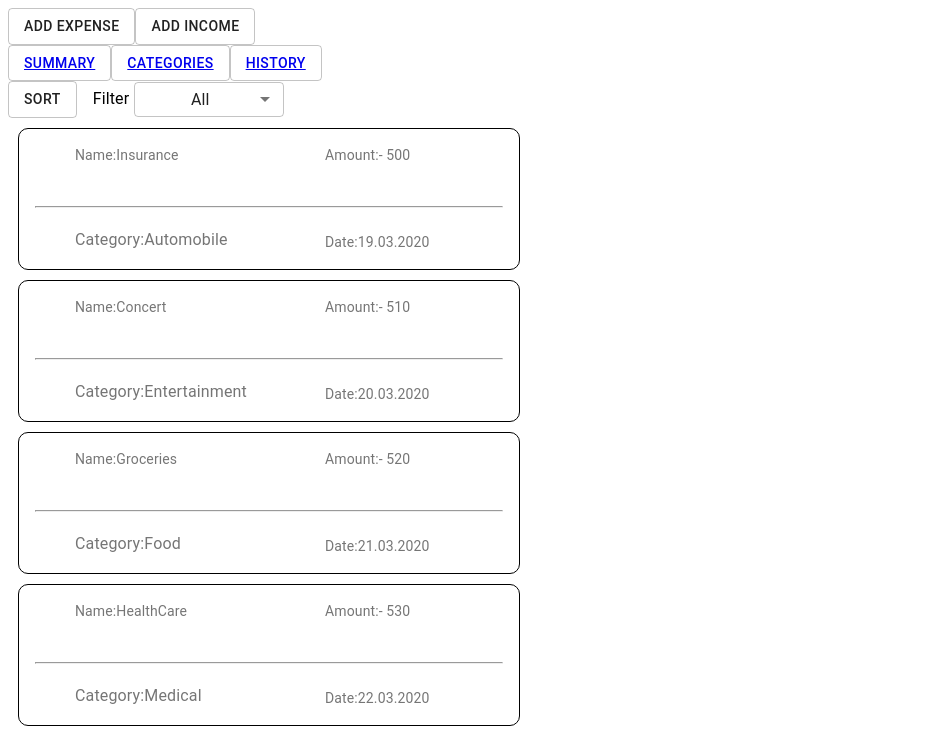
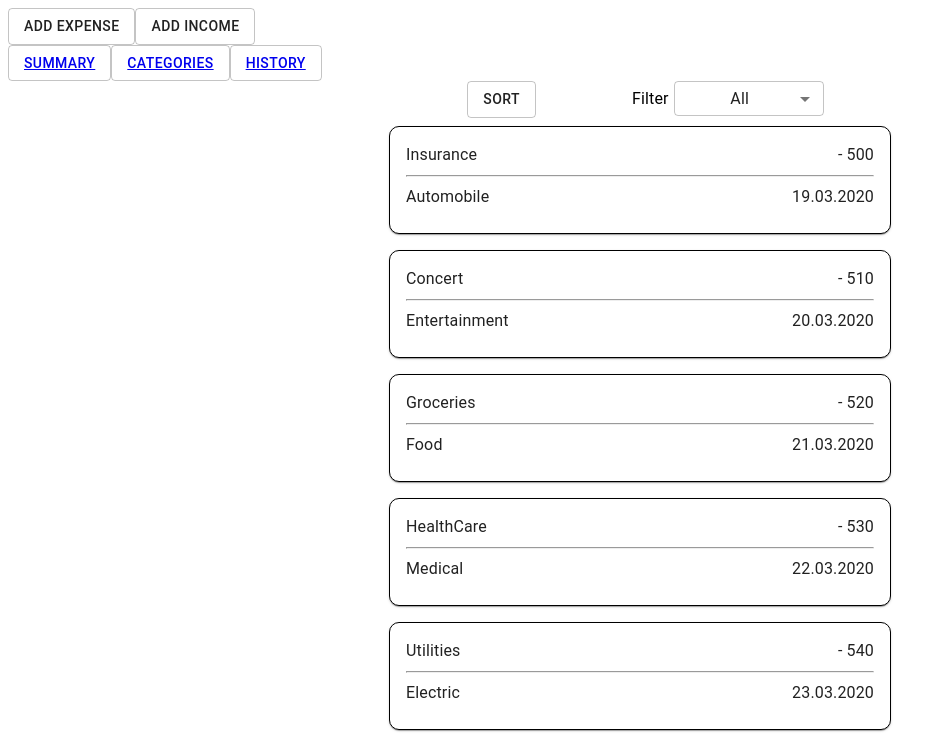
Before and after one commit to LuizaAv/aca-final-project-lge, a React (Create React App) app: page /History in a window 1280 px wide. Shown: the top 734 px of the page, without its empty margins (0-947 px from the left). Built offline with nearby package versions, Linux system fonts and the light colour scheme.

Commit message:
feat(History) added edit, delete and grid syle

```diff
--- /dev/null
+++ b/src/pages/History/DeleteHistory.js
@@ -0,0 +1,51 @@
+import React from 'react';
+import propTypes from 'prop-types';
+import DeleteIcon from '@material-ui/icons/Delete';
+import { makeStyles } from '@material-ui/core/styles';
+
+import { useStoreContext } from '../../store/storeContext';
+import { deleteBudget } from '../../store/actions';
+
+const useStyles = makeStyles({
+  icon: {
+    color: '#fff',
+    borderRadius: '100%',
+    padding: 10,
+    '&:hover': {
+      backgroundColor: '#ffffff10',
+    },
+  },
+});
+
+export default function DeleteHistory({ budget }) {
+  const classes = useStyles();
+  const { dispatch } = useStoreContext();
+
+  const handleDeleteBudget = () => {
+    dispatch(deleteBudget(budget));
+  };
+
+  return <DeleteIcon fontSize="large" className={classes.icon} onClick={handleDeleteBudget} />;
+}
+
+DeleteHistory.propTypes = {
+  budget: propTypes.shape({
+    id: propTypes.string.isRequired,
+    type: propTypes.string.isRequired,
+    name: propTypes.string.isRequired,
+    category: propTypes.string.isRequired,
+    amount: propTypes.number.isRequired,
+    date: propTypes.string.isRequired,
+  }),
+};
+
+DeleteHistory.defaultProps = {
+  budget: {
+    id: propTypes.string.isRequired,
+    type: propTypes.string.isRequired,
+    name: propTypes.string.isRequired,
+    category: propTypes.string.isRequired,
+    amount: propTypes.number.isRequired,
+    date: propTypes.string.isRequired,
+  },
+};
--- /dev/null
+++ b/src/pages/History/EditHistory.js
@@ -0,0 +1,195 @@
+import React, { useState } from 'react';
+import propTypes from 'prop-types';
+import Button from '@material-ui/core/Button';
+import FormControl from '@material-ui/core/FormControl';
+import InputLabel from '@material-ui/core/InputLabel';
+import Dialog from '@material-ui/core/Dialog';
+import DialogTitle from '@material-ui/core/DialogTitle';
+import DialogActions from '@material-ui/core/DialogActions';
+import Select from '@material-ui/core/Select';
+import MenuItem from '@material-ui/core/MenuItem';
+import TextField from '@material-ui/core/TextField';
+import { MuiPickersUtilsProvider, KeyboardDatePicker } from '@material-ui/pickers';
+import DateFnsUtils from '@date-io/date-fns';
+import EditIcon from '@material-ui/icons/Edit';
+import { makeStyles } from '@material-ui/core/styles';
+
+import { useStoreContext } from '../../store/storeContext';
+import { editBudget } from '../../store/actions';
+
+const useStyles = makeStyles({
+  title: {
+    margin: 'auto',
+  },
+  itemSize: {
+    width: '80%',
+    margin: 'auto',
+    marginBottom: 15,
+  },
+  date: {
+    width: '40%',
+    margin: 'auto',
+  },
+  icon: {
+    color: '#fff',
+    borderRadius: '100%',
+    padding: 10,
+    '&:hover': {
+      backgroundColor: '#ffffff10',
+    },
+  },
+});
+
+export default function EditHistory({ budget }) {
+  const classes = useStyles();
+  const { state, dispatch } = useStoreContext();
+  const [type, setType] = useState(budget.type);
+  const [name, setName] = useState(budget.name);
+  const [category, setCategory] = useState(budget.category);
+  const [amount, setAmount] = useState(budget.amount);
+  const [date, setDate] = useState(new Date(budget.date.split('.').reverse()));
+  const [picherError, setPicherError] = useState('');
+  const [open, setOpen] = useState(false);
+
+  const handleOpen = () => {
+    setOpen(!open);
+  };
+
+  const handleTypeChange = (e) => {
+    setType(e.target.value);
+    setCategory('');
+  };
+
+  const handleNameChange = (e) => {
+    setName(e.target.value);
+  };
+
+  const handleCategoryChange = (e) => {
+    setCategory(e.target.value);
+  };
+
+  const handleAmountChange = (e) => {
+    setAmount(e.target.value);
+  };
+
+  const handleDateChange = (newData) => {
+    setDate(newData);
+  };
+
+  const handlePicherError = (e) => {
+    setPicherError(e);
+  };
+
+  const handleEditBudget = () => {
+    const { id } = budget;
+    const editedBudget = {
+      id, type, name, category, amount: +amount, date: date.toLocaleDateString(),
+    };
+    handleOpen();
+    dispatch(editBudget(editedBudget));
+  };
+
+  const doneDisabled = !(
+    type !== ''
+    && category !== ''
+    && name !== ''
+    && amount !== ''
+    && date !== null
+    && picherError === ''
+  );
+
+  return (
+    <>
+
+        <EditIcon fontSize="large" className={classes.icon}onClick={handleOpen} />
+
+
+      <Dialog fullWidth maxWidth="xs" onClose={handleOpen} open={open}>
+        <DialogTitle className={classes.title}>Edit Budget</DialogTitle>
+
+        <FormControl className={classes.itemSize}>
+          <InputLabel>Type</InputLabel>
+          <Select value={type} onChange={handleTypeChange}>
+            <MenuItem value="expense">Expense</MenuItem>
+            <MenuItem value="income">Income</MenuItem>
+          </Select>
+        </FormControl>
+
+        <FormControl className={classes.itemSize}>
+          <InputLabel>Category</InputLabel>
+          <Select value={category} onChange={handleCategoryChange}>
+            {state.categories
+              .filter((stateCategory) => stateCategory.type === type)
+              .map((stateCategory) => (
+                <MenuItem value={stateCategory.name} key={stateCategory.id}>
+                  {stateCategory.name}
+                </MenuItem>
+              ))}
+          </Select>
+        </FormControl>
+
+        <TextField
+          className={classes.itemSize}
+          label="name"
+          value={name}
+          onChange={handleNameChange}
+        />
+
+        <TextField
+          className={classes.itemSize}
+          label="Amount"
+          type="number"
+          value={amount}
+          onChange={handleAmountChange}
+        />
+
+        <MuiPickersUtilsProvider utils={DateFnsUtils}>
+          <KeyboardDatePicker
+            className={classes.date}
+            format="dd/MM/yyyy"
+            margin="normal"
+            label="Date"
+            value={date}
+            onChange={handleDateChange}
+            onError={handlePicherError}
+            KeyboardButtonProps={{
+              'aria-label': 'change date',
+            }}
+          />
+        </MuiPickersUtilsProvider>
+
+        <DialogActions>
+          <Button
+            disabled={doneDisabled}
+            variant="outlined"
+            onClick={handleEditBudget}
+          >
+            Done
+          </Button>
+        </DialogActions>
+      </Dialog>
+    </>
+  );
+}
+
+EditHistory.propTypes = {
+  budget: propTypes.shape({
+    id: propTypes.string.isRequired,
+    type: propTypes.string.isRequired,
+    name: propTypes.string.isRequired,
+    category: propTypes.string.isRequired,
+    amount: propTypes.number.isRequired,
+    date: propTypes.string.isRequired,
+  }),
+};
+
+EditHistory.defaultProps = {
+  budget: {
+    id: propTypes.string.isRequired,
+    type: propTypes.string.isRequired,
+    name: propTypes.string.isRequired,
+    category: propTypes.string.isRequired,
+    amount: propTypes.number.isRequired,
+    date: propTypes.string.isRequired,
+  },
+};
--- a/src/pages/History/History.js
+++ b/src/pages/History/History.js
@@ -1,60 +1,41 @@
 import React, { useState } from 'react';
-import { makeStyles } from '@material-ui/core/styles';
 import Card from '@material-ui/core/Card';
 import CardContent from '@material-ui/core/CardContent';
 import Typography from '@material-ui/core/Typography';
-//import Emptypage from './Emptyhistorypage';
+import { makeStyles } from '@material-ui/core/styles';
+import Fade from '@material-ui/core/Fade';
+import Grid from '@material-ui/core/Grid';
 import { useStoreContext } from '../../store/storeContext';
 
-import Sort from '../../components/Sort/Sort'
-import Filter from '../../components/Filter/Filter'
+import Sort from '../../components/Sort/Sort';
+import Filter from '../../components/Filter/Filter';
+import EditHistory from './EditHistory';
+import DeleteHistory from './DeleteHistory';
+// import Emptypage from './Emptyhistorypage';
 
 const useStyles = makeStyles({
-  root: {
-    minWidth: 275,
-    margin: 10,
+  card: {
     width: 500,
-    height: 140,
     border: '1.5px solid black',
     borderRadius: 10,
+    '&:hover': {
+      backgroundColor: '#00000075',
     },
-  bullet: {
-    display: 'inline-block',
-    margin: '0 2px',
-    transform: 'scale(0.8)',
   },
-  item: {
-    fontSize: 14,
-    float: 'left',
-    marginLeft: 40,
-  },
-  price: {
-    fontSize: 14,
-    marginLeft: 290,
-  },
-  date: {
-    fontSize: 14,
-    marginLeft: 290,
-    marginTop: -25,
-  },
-  pos: {
-    marginBottom: 12,
-  },
-  category: {
-    marginLeft: 40,
-    marginTop: 20,
-  },
-  line: {
-    marginTop: 40,
-    backgroundColor: 'yellow',
+  fade: {
+    position: 'absolute',
+    width: 500,
+    margin: 'auto',
   },
 });
+
 
 export default function History() {
   const classes = useStyles();
   const { state } = useStoreContext();
   const [filterType, setFilterType] = useState('all');
   const [isAscending, setIsAscending] = useState(true);
+  const [onItem, setOnItem] = React.useState('');
 
   const filteredBudget = filterType === 'all'
     ? [...state.budget]
@@ -66,50 +47,84 @@ export default function History() {
       : b.amount - a.amount
   ));
 
+  const handleMouseOver = (item) => {
+    setOnItem(item);
+  };
+
   return (
-    <div>
+    <Grid container justify="center">
+      <Grid item>
+        <Grid container justify="center" spacing={10}>
+          <Grid item>
             <Sort isAscending={isAscending} setIsAscending={setIsAscending} />
+          </Grid>
+          <Grid item>
             <Filter filterType={filterType} setFilterType={setFilterType} />
-      { filteredBudget.map((item) => (
-        <Card className={classes.root} variant="outlined" key={item.id}>
-          <CardContent>
-            <Typography
-              className={classes.item}
-              color="textSecondary"
-              gutterBottom
+          </Grid>
+        </Grid>
+
+        <Grid container direction="column" justify="center" spacing={2}>
+          {filteredBudget.map(item => (
+            <Grid item key={item.id}>
+              <Card className={classes.card}>
+                <CardContent
+                  onMouseEnter={() => handleMouseOver(item.id)}
+                  onMouseLeave={() => handleMouseOver('')}
                 >
-              Name:
-              {item.name}
+                  <Grid container justify="center" direction="column">
+                    <Grid item>
+                      <Grid container direction="row" justify="space-between">
+                        <Grid item>
+                          <Typography>{item.name}</Typography>
+                        </Grid>
+                        <Grid item>
+                          <Typography>
+                            {item.type === 'expense'
+                              ? `- ${item.amount}`
+                              : `+ ${item.amount}`}
                           </Typography>
-            <Typography
-              className={classes.price}
-              color="textSecondary"
-              gutterBottom
-            >
-              Amount:
-              {item.type === 'expense' ? `- ${item.amount}` : `+ ${item.amount}`}
-            </Typography>
-            <hr className={classes.line} />
-            <Typography
-              className={classes.category}
-              color="textSecondary"
-              gutterBottom
-            >
-              Category:
-              {item.category}
-            </Typography>
-            <Typography
-              className={classes.date}
-              color="textSecondary"
-              gutterBottom
-            >
-              Date:
-              {item.date}
-            </Typography>
+                        </Grid>
+                      </Grid>
+                    </Grid>
+
+                    <Grid item className={classes.fade}>
+                      <Grid container justify="center">
+                        <Grid item>
+                          <Fade in={onItem === item.id}>
+                            <Grid container spacing={10}>
+                              <Grid item>
+                                <EditHistory budget={item} />
+                              </Grid>
+                              <Grid item>
+                                <DeleteHistory budget={item} />
+                              </Grid>
+                            </Grid>
+                          </Fade>
+                        </Grid>
+                      </Grid>
+                    </Grid>
+
+                    <Grid item>
+                      <hr />
+                    </Grid>
+
+                    <Grid item>
+                      <Grid container direction="row" justify="space-between">
+                        <Grid item>
+                          <Typography>{item.category}</Typography>
+                        </Grid>
+                        <Grid item>
+                          <Typography>{item.date}</Typography>
+                        </Grid>
+                      </Grid>
+                    </Grid>
+                  </Grid>
                 </CardContent>
               </Card>
+            </Grid>
           ))}
-
-    </div>
+        </Grid>
+      </Grid>
+    </Grid>
   );
 }
```
Lines whose indentation alone changed are shown as unchanged.
